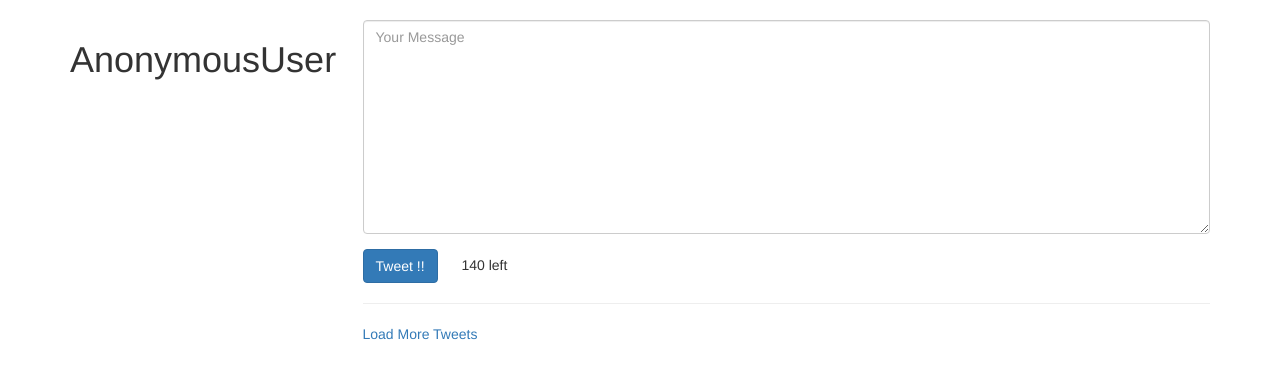
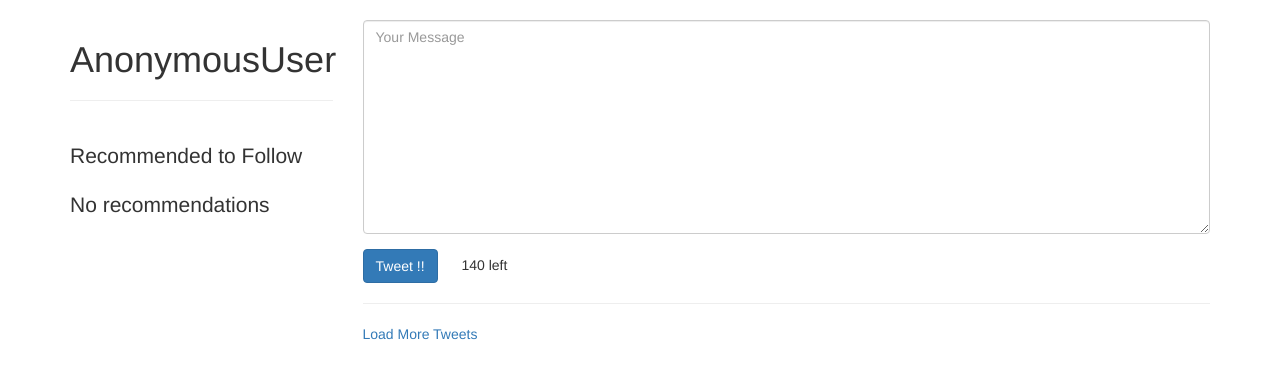
Before and after one commit to rathee95/My-Twitter, a Django app: page / in a window 1280 px wide. Shown: the part 52-431 px from the top of the page. Run offline with Django 3.2, Linux system fonts and the light colour scheme; data comes from the database, SQL or seed files in the repository; both versions use the stored data as it was after the commit; data that the repository does not hold is empty; some libraries are stand-ins or nearby versions.

Commit message:
wrote a custom template tag for recommended users

```diff
--- /dev/null
+++ b/accounts/templates/accounts/snippets/recommended.html
@@ -0,0 +1,6 @@
+ {% for profile in recommended %}
+    <a href="/{{ profile.user.username }}">
+    {{ profile.user.username }}</a> <br/>
+    {% empty %}
+    <p class="lead">No recommendations</p>
+    {% endfor %}
--- a/accounts/templates/accounts/user_detail.html
+++ b/accounts/templates/accounts/user_detail.html
@@ -1,4 +1,5 @@
 {% extends "base.html" %}
+
 {% block script %}
 
 <script>
@@ -41,6 +42,8 @@
     {% endfor %}
 
 
+    <hr/>
+
     </div>
     <div class="col-sm-9 col-xs-12">
 
--- /dev/null
+++ b/accounts/templatetags/recommended.py
@@ -0,0 +1,14 @@
+from django import template
+from django.contrib.auth import get_user_model
+
+from accounts.models import UserProfile
+
+register = template.Library()
+
+User = get_user_model()
+
+@register.inclusion_tag("accounts/snippets/recommended.html")
+def recommended(user):
+	if isinstance(user,User):
+		qs = UserProfile.objects.recommended(user)
+		return {"recommended":qs}
--- a/accounts/views.py
+++ b/accounts/views.py
@@ -19,6 +19,7 @@ class UserDetailView(DetailView):
 		context = super(UserDetailView,self).get_context_data(*args,**kwargs)
 		following = UserProfile.objects.is_following(self.request.user, self.get_object())
 		context['following'] = following
+		context['recommended'] = UserProfile.objects.recommended(self.request.user)
 		return context
 
 
--- a/tweets/templates/tweets/tweet_list.html
+++ b/tweets/templates/tweets/tweet_list.html
@@ -1,4 +1,5 @@
 {% extends "base.html" %}
+{% load recommended %}
 {% block script %}
 
 <script>
@@ -20,6 +21,11 @@
 <div class="row">
     <div class="col-sm-3 col-xs-12">
         <h1>{{ request.user }}</h1>
+        <hr/>
+        <br/>
+
+        <p class="lead">Recommended to Follow</p>
+        {% recommended request.user %}
     </div>
     <div class="col-sm-9">
         {% if not request.GET.q %}
```
Also changed, not shown: accounts/models.py (+7 -0 lines), accounts/templatetags/__init__.py (added), db.sqlite3.
